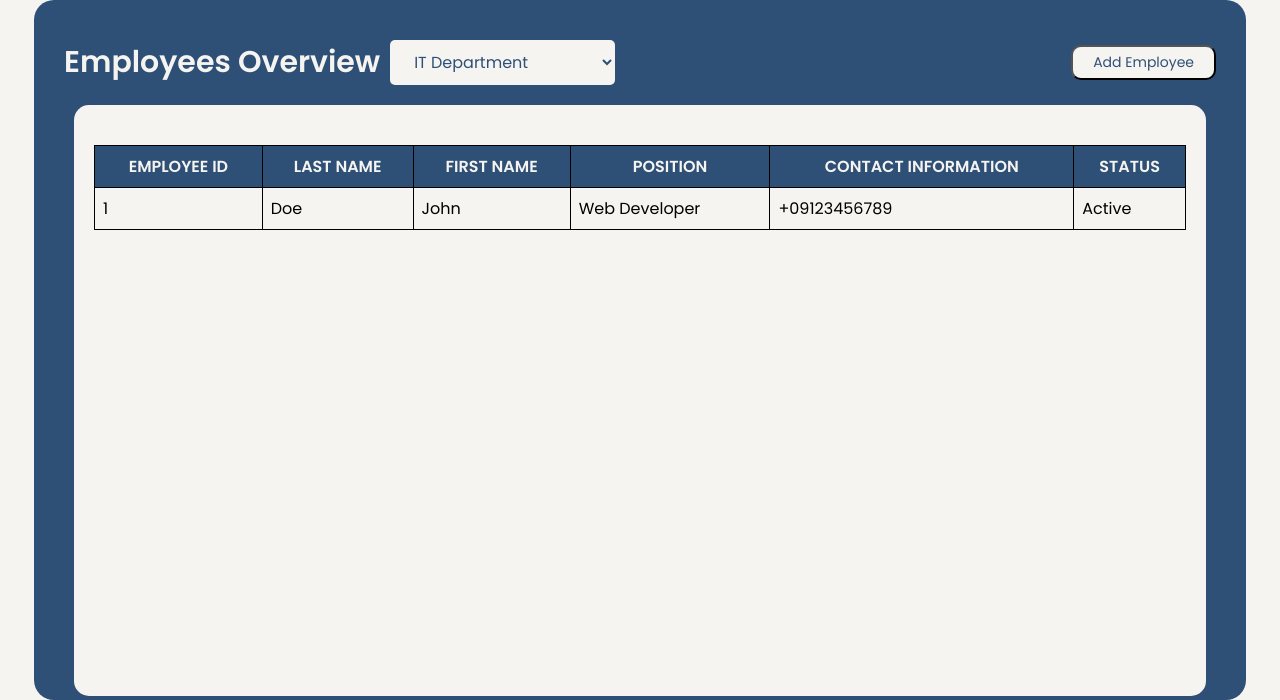
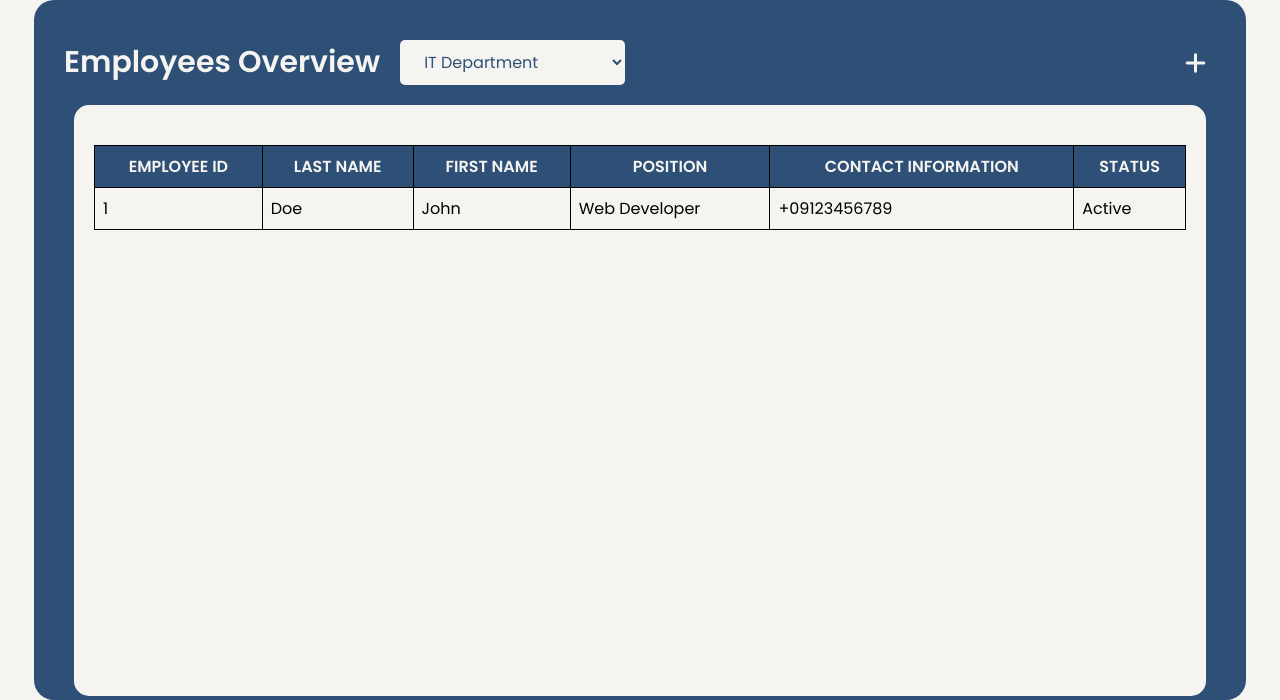
Before and after one commit to ysc4/workflow, a PHP site: page / in a window 1280 px wide. Shown: the part 100-800 px from the top of the page. Run offline with PHP 8.4, Linux system fonts and the light colour scheme.

Commit message:
Updated icons

```diff
--- a/index.php
+++ b/index.php
@@ -62,7 +62,7 @@
         }
         select {
             padding: 10px 20px;
-            margin: 10px;
+            margin: 10px 10px 10px 20px;
             background-color: #F6F4F0;
             color: #2E5077;
             border: none;
@@ -110,14 +110,11 @@
             margin: 10px;
             height: 86%;
         }
-        #add_employee {
-            padding: 5px 20px;
-            background-color: #F6F4F0;
-            color: #2E5077;
-            border-radius: 10px;
+        .fa-solid {
+            color: #F6F4F0;
             cursor: pointer;
-            font-family: "Poppins", sans-serif;
-            font-size: 14px;
+            margin: 5px 10px 5px;
+            font-size: 1.5em;
         }
         .header-container h1 {
             margin: 0;
@@ -186,6 +183,17 @@
             overflow: auto;
             margin-top: 0;
         }
+        #generate-payroll {
+            color: #F6F4F0;
+            cursor: pointer;
+            margin: 5px 10px 5px;
+            font-size: 1.5em;
+        }
+        #payroll-table {
+            overflow: auto;
+            margin-top: 10;
+            height: 86%;
+        }
     </style>
 </head>
 <body>
@@ -210,7 +218,7 @@
                 </select>
             </div>
             <div id="right">
-                <button id="add_employee">Add Employee</button>
+                <i class="fa-solid fa-plus"></i>
             </div>
         </div>
         <div class="container" id="employee-table">
@@ -305,18 +313,18 @@
                 </select>
             </div>
             <div id="right">
-                <button id="add_employee">Add Employee</button>
+                <i class="fa-solid fa-download" id="generate-payroll"></i>
             </div>
         </div>
-        <div class="container">
+        <div class="container" id="payroll-table">
             <table>
                 <thead>
                     <tr>
                         <th>EMPLOYEE ID</th>
                         <th>LAST NAME</th>
                         <th>FIRST NAME</th>
-                        <th>POSITION</th>
-                        <th>CONTACT INFORMATION</th>
+                        <th>DATE RECEIVED</th>
+                        <th>STATUS</th>
                     </tr>
                 </thead>
                 <tbody>
@@ -324,8 +332,8 @@
                         <td>3</td>
                         <td>Johnson</td>
                         <td>Emily</td>
-                        <td>Accountant</td>
-                        <td>+01234567890</td>
+                        <td>12/09/2020</td>
+                        <td>Received</td>
                     </tr>
                 </tbody>
             </table>
```
